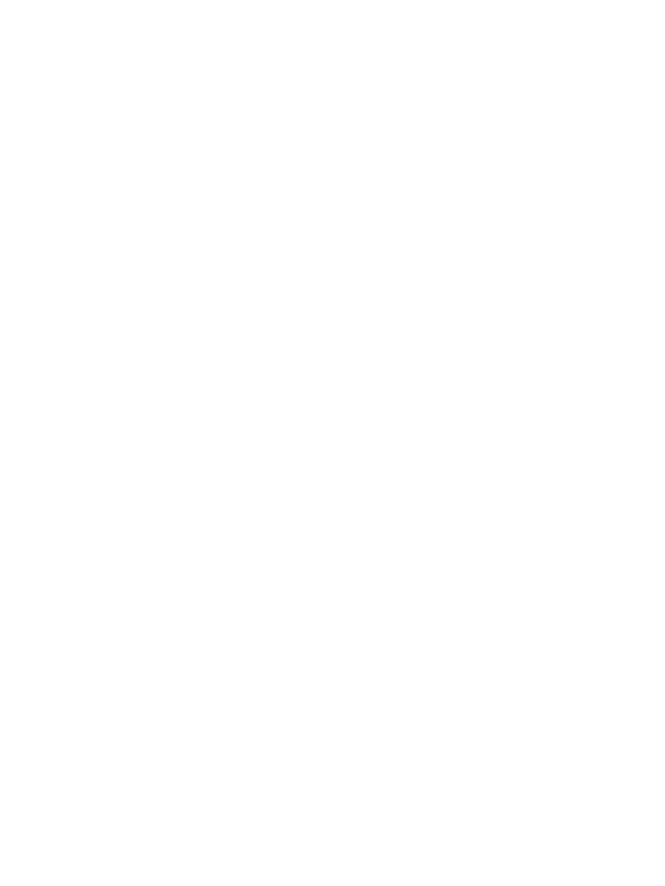
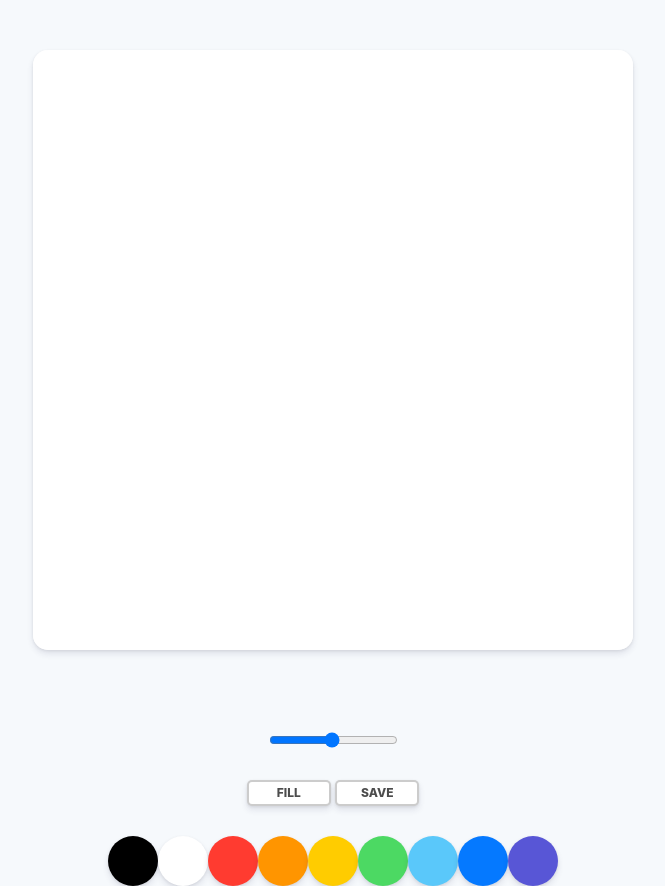
Before and after one commit to zoobomb/paint_tool_js, a plain HTML site: page index.html in a window 1280 px wide. Shown: the whole page, without its empty margins (307-972 px from the left). Before the commit the page ends 800 px from the top, so only its background shows below. Drawn offline with Linux system fonts and the light colour scheme.

Commit message:
drawing and filling function added

```diff
--- a/app.js
+++ b/app.js
@@ -0,0 +1,102 @@
+const canvas = document.getElementById("jsCanvas");
+const ctx = canvas.getContext("2d");
+const colors = document.getElementsByClassName("jsColor");
+const range = document.getElementById("jsRange");
+const mode = document.getElementById("jsMode");
+
+/* initial values */
+const INITIAL_COLOR = "#2c2c2c";
+const CANVAS_SIZE = 600;
+
+canvas.width = CANVAS_SIZE;
+canvas.height = CANVAS_SIZE;
+
+ctx.fillStyle = "white"; // w/o this, img file bg is transparent
+ctx.fillRect(0, 0, CANVAS_SIZE, CANVAS_SIZE); // (x-position, y-position, width, height)
+ctx.strokeStyle = INITIAL_COLOR;
+ctx.fillStyle = INITIAL_COLOR;
+ctx.lineWidth = 2.5;
+
+let painting = false;
+let filling = false;
+
+function startPainting() {
+  painting = true;
+}
+
+function stopPainting() {
+  painting = false;
+}
+
+function onMouseMove(event) {
+  // console.log(event);
+  /* whole screen clientX, clientY */
+  /* on canvas offsetX, offsetY */
+  const x = event.offsetX;
+  const y = event.offsetY;
+  //   console.log(x, y);
+  if (!painting) {
+    // console.log("creating path in ", x, y);
+    ctx.beginPath(); // path is line!!
+    ctx.moveTo(x, y);
+  } else {
+    ctx.lineTo(x, y);
+    ctx.stroke();
+    // ctx.closePath(); // fix the start point
+  }
+}
+
+function handleColorClick(event) {
+  const color = event.target.style.backgroundColor;
+  ctx.strokeStyle = color;
+  ctx.fillStyle = color;
+  //   console.log(color);
+}
+
+function handleRangeChange(event) {
+  const range = event.target.value;
+  ctx.lineWidth = range;
+  //   console.log(range);
+}
+
+function handleModeClick(event) {
+  if (filling === true) {
+    filling = false;
+    mode.innerText = "Fill ";
+  } else {
+    filling = true;
+    mode.innerText = "Paint";
+  }
+}
+
+function handleCanvasClick() {
+  if (filling) {
+    ctx.fillRect(0, 0, CANVAS_SIZE, CANVAS_SIZE);
+  }
+}
+
+function handleCM(event) {
+  return event.preventDefault();
+}
+
+if (canvas) {
+  canvas.addEventListener("mousemove", onMouseMove); // mouse move event
+  canvas.addEventListener("mousedown", startPainting); // mouse click-down event
+  canvas.addEventListener("mouseup", stopPainting); // mouse click-up event
+  canvas.addEventListener("mouseleave", stopPainting); // mouse leave event
+  canvas.addEventListener("click", handleCanvasClick);
+  canvas.addEventListener("contextmenu", handleCM); // prevent right-mouse-click
+}
+
+// console.log(Array.from(colors));
+Array.from(colors).forEach((color) =>
+  color.addEventListener("click", handleColorClick)
+);
+
+if (range) {
+  range.addEventListener("input", handleRangeChange);
+}
+
+if (mode) {
+  mode.addEventListener("click", handleModeClick);
+}
--- a/index.html
+++ b/index.html
@@ -8,6 +8,29 @@
     <title>PaintJS</title>
 </head>
 <body>
+    <canvas id="jsCanvas"  class="canvas"></canvas>
+    <div class="control">
+        <div class="control_range">
+            <input type="range" id="jsRange" min="0.1" max="5" value="2.5" step="0.1" />
+        </div>
+
+<div class="control_buttons">
+    <button id="jsMode">Fill</button>
+    <button id="jsSave">Save</button>
+</div>
+          <div class="control_colors" id="jsColors">
+            <div class="control_color jsColor" style="background-color: black;"></div>
+            <div class="control_color jsColor" style="background-color: white;"></div>
+            <div class="control_color jsColor" style="background-color: #FF3B30;"></div>
+            <div class="control_color jsColor" style="background-color: #FF9500";"></div>
+            <div class="control_color jsColor" style="background-color: #FFCC00;"></div>
+            <div class="control_color jsColor" style="background-color: #4CD963;"></div>
+            <div class="control_color jsColor" style="background-color: #5AC8FA;"></div>
+            <div class="control_color jsColor" style="background-color: #0579FF;"></div>
+            <div class="control_color jsColor" style="background-color: #5856D6;"></div>
+        </div>
+    </div>
+
     <script src="app.js"></script>
 </body>
 </html>
--- /dev/null
+++ b/reset.css
@@ -0,0 +1,124 @@
+html,
+body,
+div,
+span,
+applet,
+object,
+iframe,
+h1,
+h2,
+h3,
+h4,
+h5,
+h6,
+p,
+blockquote,
+pre,
+a,
+abbr,
+acronym,
+address,
+big,
+cite,
+code,
+del,
+dfn,
+em,
+img,
+ins,
+kbd,
+q,
+s,
+samp,
+small,
+strike,
+strong,
+sub,
+sup,
+tt,
+var,
+b,
+u,
+i,
+center,
+dl,
+dt,
+dd,
+ol,
+ul,
+li,
+fieldset,
+form,
+label,
+legend,
+table,
+caption,
+tbody,
+tfoot,
+thead,
+tr,
+th,
+td,
+article,
+aside,
+canvas,
+details,
+embed,
+figure,
+figcaption,
+footer,
+header,
+hgroup,
+menu,
+nav,
+output,
+ruby,
+section,
+summary,
+time,
+mark,
+audio,
+video {
+  margin: 0;
+  padding: 0;
+  border: 0;
+  font-size: 100%;
+  font: inherit;
+  vertical-align: baseline;
+}
+/* HTML5 display-role reset for older browsers */
+article,
+aside,
+details,
+figcaption,
+figure,
+footer,
+header,
+hgroup,
+menu,
+nav,
+section {
+  display: block;
+}
+body {
+  line-height: 1;
+}
+ol,
+ul {
+  list-style: none;
+}
+blockquote,
+q {
+  quotes: none;
+}
+blockquote:before,
+blockquote:after,
+q:before,
+q:after {
+  content: "";
+  content: none;
+}
+table {
+  border-collapse: collapse;
+  border-spacing: 0;
+}
--- a/styles.css
+++ b/styles.css
@@ -0,0 +1,62 @@
+@import "reset.css";
+
+body {
+  background-color: #f6f9fc;
+  font-family: -apple-system, BlinkMacSystemFont, "Segoe UI", Roboto, Oxygen,
+    Ubuntu, Cantarell, "Open Sans", "Helvetica Neue", sans-serif;
+  display: flex;
+  flex-direction: column;
+  align-items: center;
+  padding-top: 50px;
+}
+
+.canvas {
+  width: 600px;
+  height: 600px;
+  background-color: white;
+  border-radius: 15px;
+  box-shadow: 0 4px 6px rgba(50, 50, 93, 0.11), 0 1px 3px rgba(0, 0, 0, 0.08);
+}
+
+.control {
+  margin-top: 80px;
+  display: flex;
+  flex-direction: column;
+  align-items: center;
+}
+
+.control .control_range {
+  margin-bottom: 30px;
+}
+
+.control .control_buttons {
+  margin-bottom: 30px;
+}
+
+.control_buttons button {
+  all: unset;
+  cursor: pointer;
+  background-color: white;
+  padding: 5px 0px;
+  width: 80px;
+  text-align: center;
+  border-radius: 5px;
+  box-shadow: 0 4px 6px rgba(50, 50, 93, 0.11), 0 1px 3px rgba(0, 0, 0, 0.08);
+  border: 2px solid rgba(0, 0, 0, 0.2);
+  color: rgba(0, 0, 0, 0.7);
+  text-transform: uppercase;
+  font-weight: 800;
+  font-size: 12px;
+}
+
+.control .control_colors {
+  display: flex;
+}
+
+.control_colors .control_color {
+  width: 50px;
+  height: 50px;
+  border-radius: 25px;
+  cursor: pointer;
+  box-shadow: 0 4px 6px rgba(50, 50, 93, 0.11), 0 1px 3px rgba(0, 0, 0, 0.08);
+}
```
